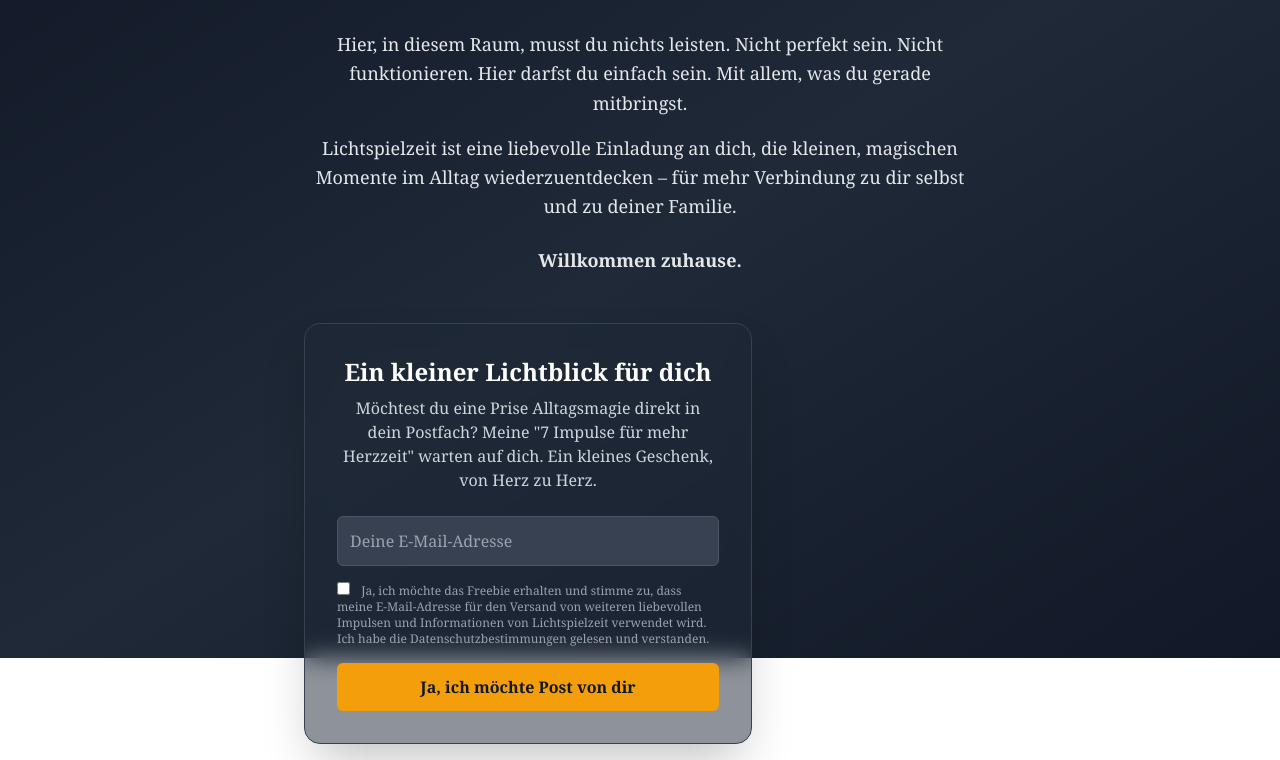
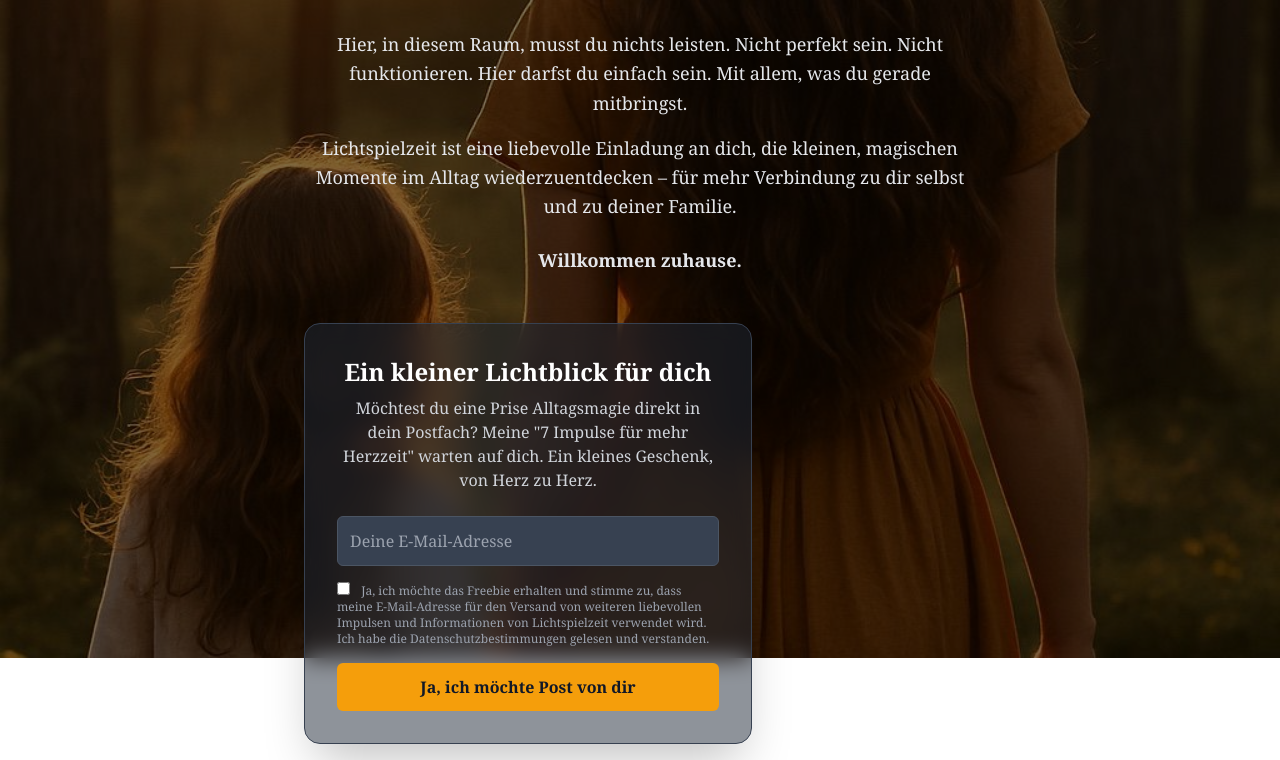
Before and after one commit to lichtspielzeit/lichtspielzeit-astro, an Astro site: page / in a window 1280 px wide. Shown: the part 142-902 px from the top of the page. Built offline with nearby package versions, Linux system fonts and the light colour scheme; Astro itself is replaced by a stand-in of ours.

Commit message:
feat: Add static hero image background

```diff
--- a/src/pages/index.astro
+++ b/src/pages/index.astro
@@ -1,10 +1,16 @@
 ---
 import Layout from '../layouts/Layout.astro';
+// DER KORREKTE, RELATIVE PFAD VOM /pages ORDNER AUS
+import heroImage from '../assets/hero-image.jpg';
 ---
 
 <Layout title="Lichtspielzeit - Willkommen">
-    <!-- Container für den Hintergrund-Farbverlauf -->
-    <div class="fixed top-0 left-0 w-full h-full -z-10 bg-gradient-to-br from-gray-900 via-gray-800 to-gray-900"></div>
+    <!-- Container für das Hintergrundbild -->
+    <div class="fixed top-0 left-0 w-full h-full -z-10">
+        {/* Wir nutzen die importierte Bildquelle, die Astro für uns findet */}
+        <img src={heroImage.src} alt="Ein liebevoller, authentischer Moment" class="w-full h-full object-cover">
+        <div class="absolute inset-0 bg-black bg-opacity-50"></div>
+    </div>
 
     <div class="min-h-screen flex flex-col items-center justify-center text-center p-4 font-serif text-white">
 
```
Also changed, not shown: src/assets/hero-image.jpg (added), 7 other files.
